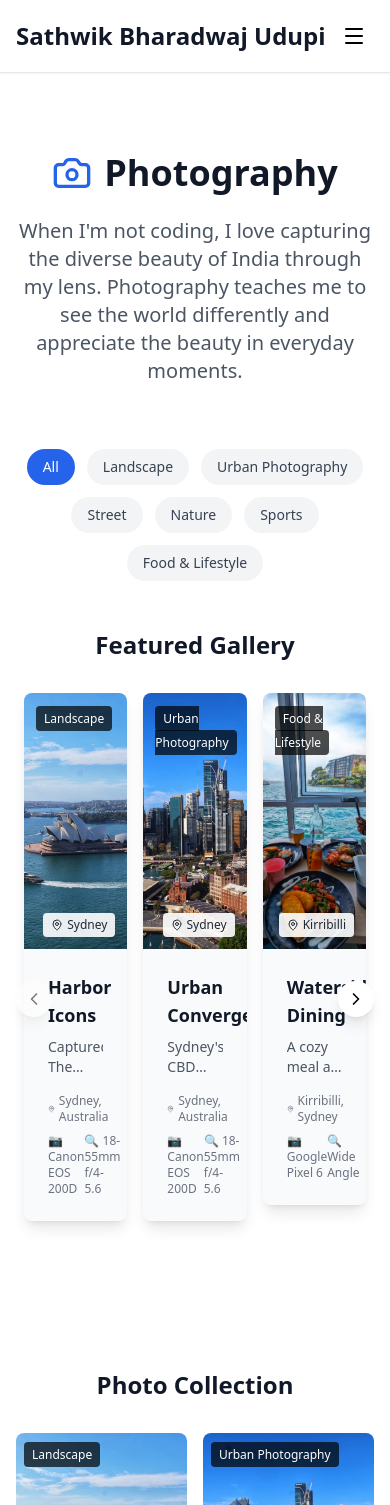
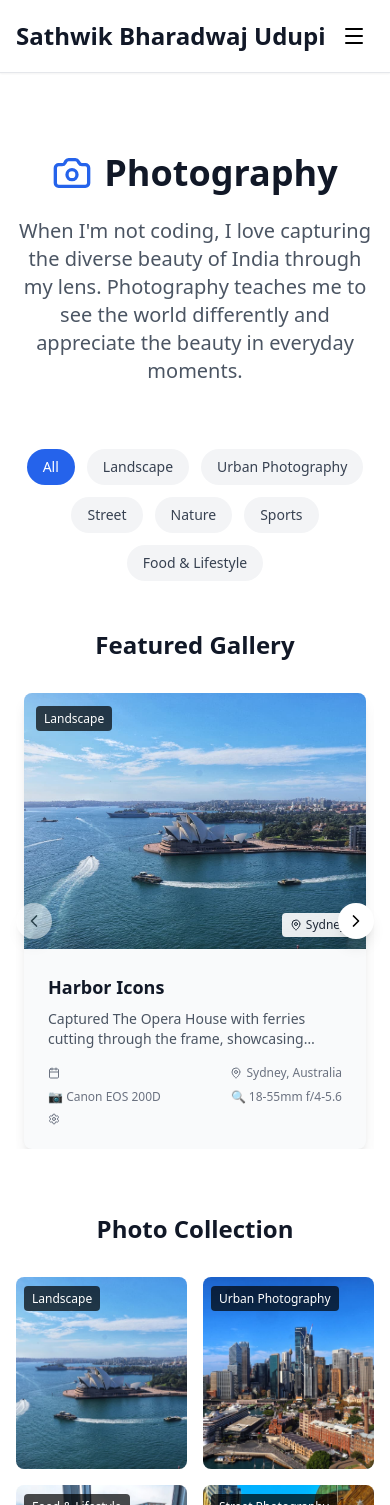
Before and after one commit to Sathwik-Bharadwaj/my-portfolio, a React (Vite) app: page /photography in a window 390 px wide. Shown: the top 1505 px of the page. Built offline with nearby package versions, Linux system fonts and the light colour scheme.

Commit message:
fixed layout issue w.r.t. mobile devices

```diff
--- a/src/pages/Photography.jsx
+++ b/src/pages/Photography.jsx
@@ -269,6 +269,79 @@ const Photography = () => {
           <h2 className="text-2xl font-bold text-gray-900 mb-8 text-center">
             Featured Gallery
           </h2>
+          <div className="block sm:hidden">
+            <ScrollableCards
+              items={filteredPhotos}
+              current={currentPhoto}
+              setCurrent={setCurrentPhoto}
+              itemsPerView={1}
+              renderCard={(photo) => (
+                <div className="bg-gray-50 rounded-lg overflow-hidden shadow-lg hover:shadow-xl transition-all duration-300 group">
+                  <div className="relative">
+                    <img
+                      src={photo.url}
+                      alt={photo.alt}
+                      className="w-full h-64 object-cover group-hover:scale-105 transition-transform duration-300"
+                    />
+                    <div className="absolute inset-0 bg-black bg-opacity-0 group-hover:bg-opacity-30 transition-opacity duration-300 flex items-center justify-center">
+                      <div className="opacity-0 group-hover:opacity-100 transition-opacity duration-300">
+                        <button
+                          onClick={() => openImageViewer(photo)}
+                          className="bg-white rounded-full p-3 hover:bg-gray-100 transition-colors"
+                        >
+                          <Eye className="w-6 h-6 text-gray-700" />
+                        </button>
+                      </div>
+                    </div>
+                    <div className="absolute top-3 left-3">
+                      <span className="bg-black bg-opacity-70 text-white px-2 py-1 rounded text-xs font-medium">
+                        {photo.category}
+                      </span>
+                    </div>
+                    <div className="absolute bottom-3 right-3">
+                      <span className="bg-white bg-opacity-90 text-gray-800 px-2 py-1 rounded text-xs flex items-center gap-1">
+                        <MapPin className="w-3 h-3" />
+                        {photo.location.split(",")[0]}
+                      </span>
+                    </div>
+                  </div>
+
+                  <div className="p-6">
+                    <h3 className="text-lg font-bold text-gray-900 mb-2">
+                      {photo.title}
+                    </h3>
+                    <p className="text-gray-600 text-sm mb-4 line-clamp-2">
+                      {photo.description}
+                    </p>
+
+                    <div className="space-y-2 text-xs text-gray-500">
+                      <div className="flex justify-between items-center">
+                        <span className="flex items-center gap-1">
+                          <Calendar className="w-3 h-3" />
+                          {photo.date}
+                        </span>
+                        <span className="flex items-center gap-1">
+                          <MapPin className="w-3 h-3" />
+                          {photo.location}
+                        </span>
+                      </div>
+                      <div className="flex justify-between">
+                        <span>📷 {photo.camera}</span>
+                        <span>🔍 {photo.lens}</span>
+                      </div>
+                      <div className="flex justify-between">
+                        <span className="flex items-center gap-1">
+                          <Settings className="w-3 h-3" />
+                          {photo.settings}
+                        </span>
+                      </div>
+                    </div>
+                  </div>
+                </div>
+              )}
+            />
+          </div>
+          <div className="hidden lg:block">
             <ScrollableCards
               items={filteredPhotos}
               current={currentPhoto}
@@ -332,6 +405,7 @@ const Photography = () => {
                 </div>
               )}
             />
+          </div>
         </div>
 
         {/* Photography Grid */}
```
Lines whose indentation alone changed are shown as unchanged.
